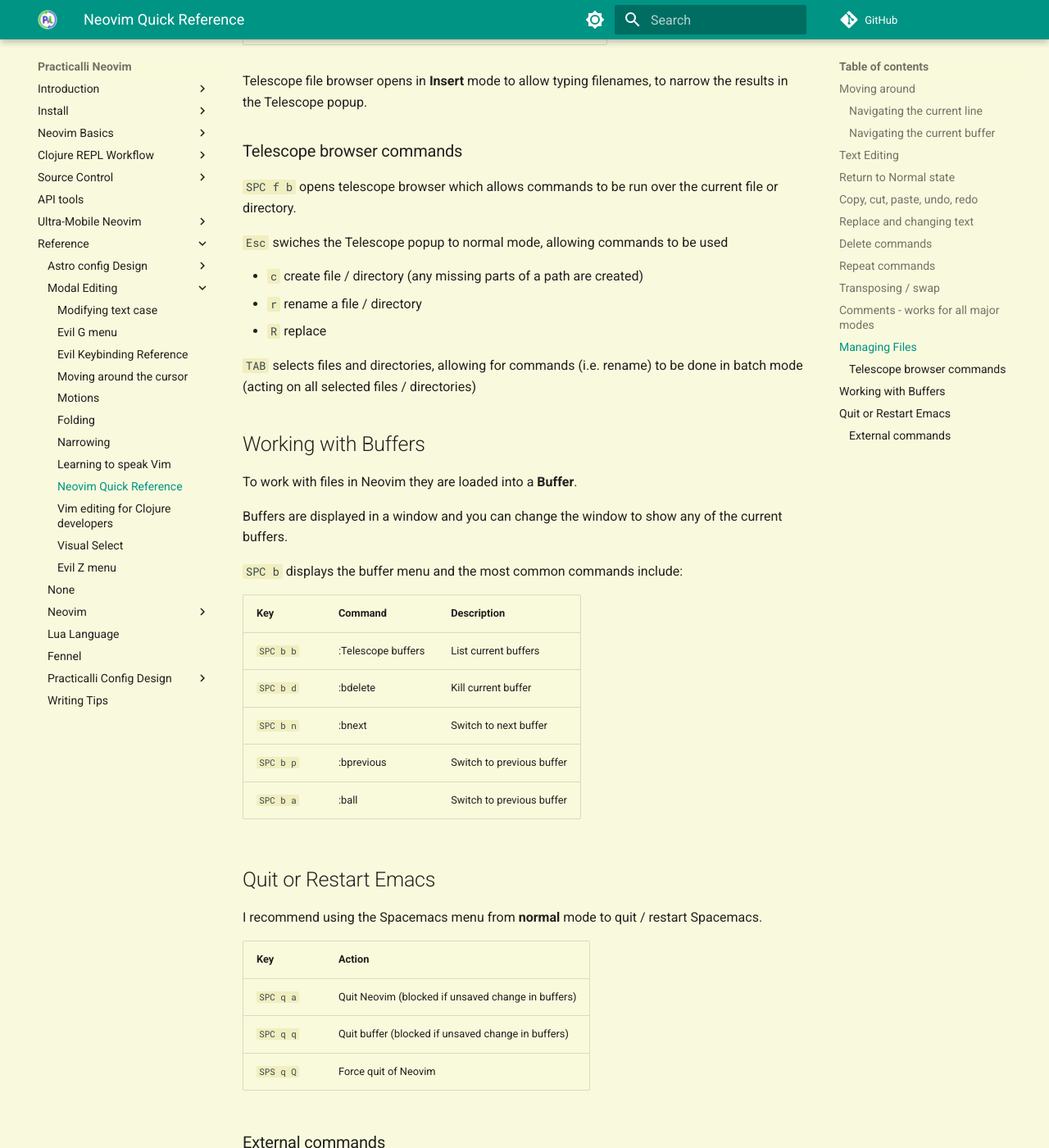
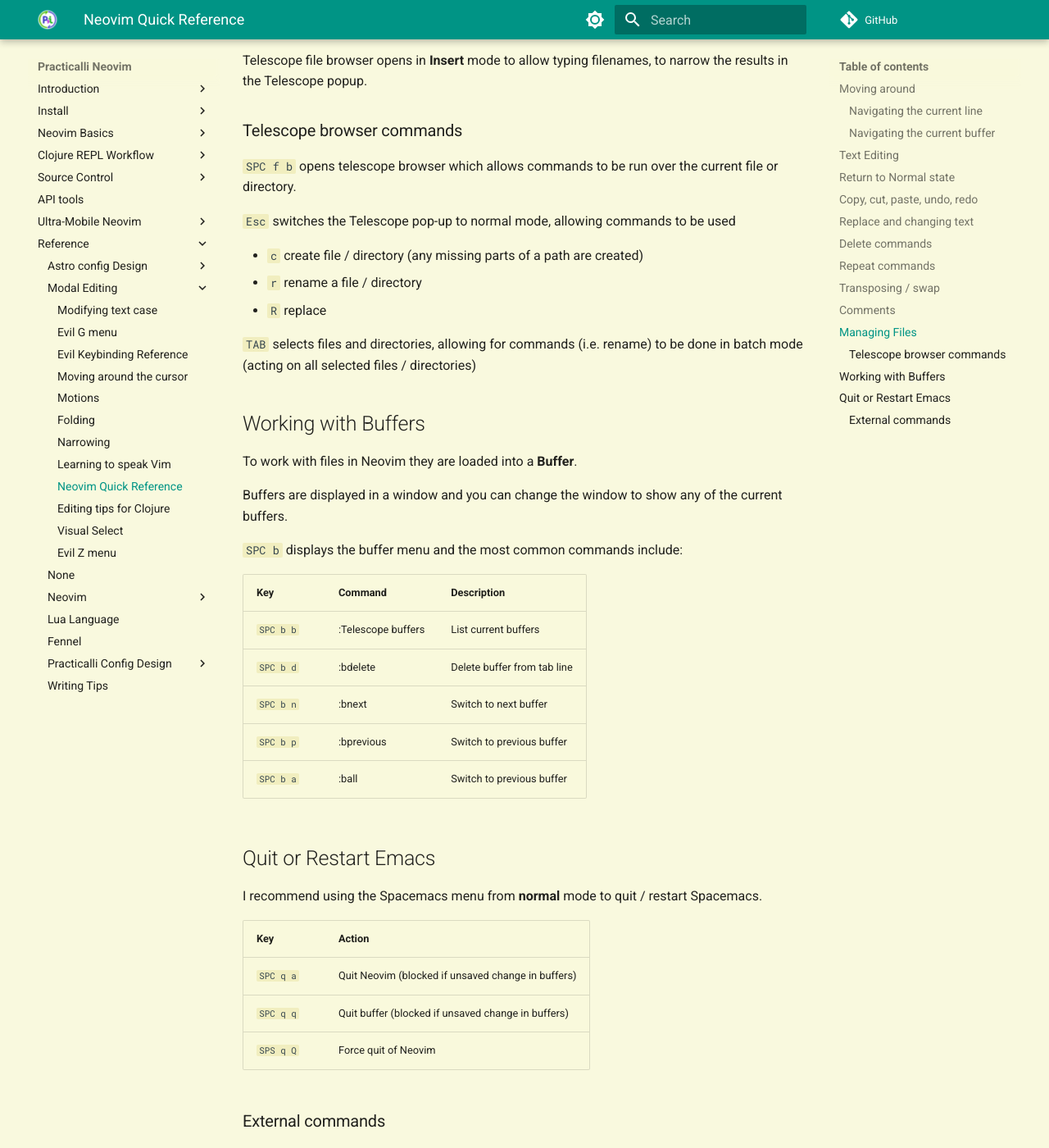
Before and after one commit to practicalli/neovim, an MkDocs documentation site: the page built from docs/reference/modal-editing/neovim-quick-reference.md, in a window 1280 px wide and 1400 px high, scrolled down 6851 px. Shown: the whole window at 82% size. Built offline with MkDocs 1.6.1 and Material for MkDocs 9.7.7, drawn with Linux system fonts in a browser that asks for light colours; comment, search, counter and statistics services are not loaded; some of the changed text lies outside the part shown.

Commit message:
reference: rename clojure tips and quick-reference pages
Update page names to be representative of their content

```diff
--- a/docs/reference/modal-editing/vim-quick-reference.md
+++ b/docs/reference/modal-editing/neovim-quick-reference.md
@@ -172,7 +172,7 @@
 
 
 
-## Comments - works for all major modes
+## Comments
 
 `g c c` to comment out the current line
 
@@ -204,7 +204,7 @@
 
 `SPC f b` opens telescope browser which allows commands to be run over the current file or directory.
 
-`Esc` swiches the Telescope popup to normal mode, allowing commands to be used
+`Esc` switches the Telescope pop-up to normal mode, allowing commands to be used
 
 - `c` create file / directory  (any missing parts of a path are created)
 - `r` rename a file / directory
@@ -224,7 +224,7 @@
 | Key       | Command            | Description               |
 |-----------|--------------------|---------------------------|
 | `SPC b b` | :Telescope buffers | List current buffers      |
-| `SPC b d` | :bdelete           | Kill current buffer       |
+| `SPC b d` | :bdelete           | Delete buffer from tab line |
 | `SPC b n` | :bnext             | Switch to next buffer     |
 | `SPC b p` | :bprevious         | Switch to previous buffer |
 | `SPC b a` | :ball              | Switch to previous buffer |
--- a/docs/reference/modal-editing/vim-tips-for-developers.md
+++ b/docs/reference/modal-editing/tips-for-clojure.md
@@ -1,4 +1,4 @@
-# Vim editing for Clojure developers
+# Editing tips for Clojure
 
 <!-- TODO: covert from Spacemacs to neovim -->
 
--- a/mkdocs.yml
+++ b/mkdocs.yml
@@ -194,8 +194,8 @@
           - reference/modal-editing/folding.md
           - reference/modal-editing/narrowing.md
           - reference/modal-editing/speaking-vim.md
-          - reference/modal-editing/vim-quick-reference.md
-          - reference/modal-editing/vim-tips-for-developers.md
+          - reference/modal-editing/neovim-quick-reference.md
+          - reference/modal-editing/tips-for-clojure.md
           - reference/modal-editing/visual-select.md
           - reference/modal-editing/z-menu.md
       - reference/aligning-text.md
```
Also changed, not shown: other parts of docs/reference/modal-editing/neovim-quick-reference.md (+1 -1 lines).
